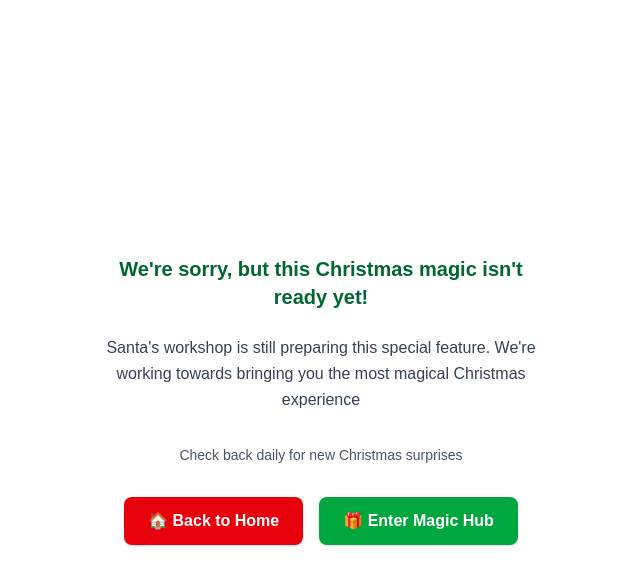
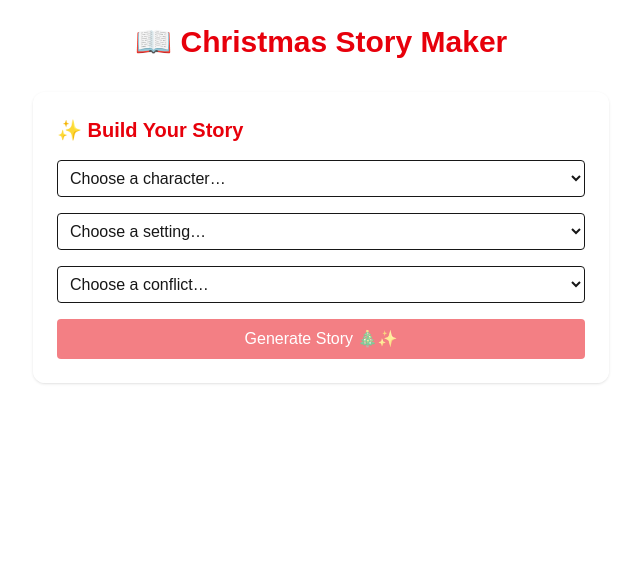
Before and after one commit to Mbiydzenyuy3/santas-magic-hub, a Next.js app: page /magic/story-teller in a window 1280 px wide. Before the commit this address had no page. Shown: the top 584 px of the page, without its empty margins (319-959 px from the left). Built offline with nearby package versions, Linux system fonts and the light colour scheme.

Commit message:
feat: story-teller where users get to choose a character, settings and conflict from my array data

```diff
--- /dev/null
+++ b/app/magic/story-teller/page.tsx
@@ -0,0 +1,39 @@
+'use client'
+import { useState, useEffect } from 'react'
+import StoryBuilder from '@/components/StoryBuilder'
+import StoryResult from '@/components/StoryResult'
+import RealSnowfall from '@/components/Snow'
+import { generateStory } from '@/lib/storyTemplates'
+
+export default function StoryTellerPage() {
+  const [chapters, setChapters] = useState<string[]>([])
+
+  const handleGenerate = (c: string, s: string, f: string) => {
+    const story = generateStory(c, s, f)
+    setChapters(story)
+  }
+
+  useEffect(() => {
+    // Mark Day 8 completed
+    try {
+      const stored = JSON.parse(localStorage.getItem('completedDays') || '[]')
+      if (!stored.includes(8)) {
+        localStorage.setItem('completedDays', JSON.stringify([...stored, 8]))
+      }
+    } catch {}
+  }, [])
+
+  return (
+    <div className="min-h-screen p-6 relative">
+      <RealSnowfall />
+
+      <h1 className="text-center text-3xl font-bold text-red-600 mb-8">
+        📖 Christmas Story Maker
+      </h1>
+
+      <StoryBuilder onGenerate={handleGenerate} />
+
+      {chapters.length > 0 && <StoryResult chapters={chapters} />}
+    </div>
+  )
+}
--- /dev/null
+++ b/components/Snow.tsx
@@ -0,0 +1,63 @@
+'use client'
+import { useEffect, useRef } from 'react'
+
+export default function RealSnowfall() {
+  const canvasRef = useRef<HTMLCanvasElement>(null)
+
+  useEffect(() => {
+    const canvas = canvasRef.current
+    if (!canvas) return
+    const ctx = canvas.getContext('2d')!
+    let width = (canvas.width = window.innerWidth)
+    let height = (canvas.height = window.innerHeight)
+
+    const snowflakes = Array.from({ length: 120 }).map(() => ({
+      x: Math.random() * width,
+      y: Math.random() * height,
+      r: Math.random() * 2 + 1,
+      d: Math.random() + 1
+    }))
+
+    function draw() {
+      ctx.clearRect(0, 0, width, height)
+      ctx.fillStyle = 'white'
+      ctx.beginPath()
+      snowflakes.forEach((f) => {
+        ctx.moveTo(f.x, f.y)
+        ctx.arc(f.x, f.y, f.r, 0, Math.PI * 2)
+      })
+      ctx.fill()
+      update()
+    }
+
+    function update() {
+      snowflakes.forEach((f) => {
+        f.y += Math.pow(f.d, 2)
+        f.x += Math.sin(f.y * 0.01)
+
+        if (f.y > height) {
+          f.y = -5
+          f.x = Math.random() * width
+        }
+      })
+    }
+
+    function animate() {
+      draw()
+      requestAnimationFrame(animate)
+    }
+    animate()
+
+    window.addEventListener('resize', () => {
+      width = canvas.width = window.innerWidth
+      height = canvas.height = window.innerHeight
+    })
+  }, [])
+
+  return (
+    <canvas
+      ref={canvasRef}
+      className="fixed inset-0 pointer-events-none z-[-1]"
+    />
+  )
+}
--- /dev/null
+++ b/components/StoryBuilder.tsx
@@ -0,0 +1,60 @@
+'use client'
+import { useState } from 'react'
+import { characters, settings, conflicts } from '@/lib/storyOptions'
+
+interface Props {
+  onGenerate: (c: string, s: string, f: string) => void
+}
+
+export default function StoryBuilder({ onGenerate }: Props) {
+  const [character, setCharacter] = useState('')
+  const [setting, setSetting] = useState('')
+  const [conflict, setConflict] = useState('')
+
+  return (
+    <div className="bg-white/80 p-6 rounded-xl shadow max-w-xl mx-auto space-y-4">
+      <h2 className="text-xl font-bold text-red-600">✨ Build Your Story</h2>
+
+      <select
+        value={character}
+        onChange={(e) => setCharacter(e.target.value)}
+        className="w-full p-2 border rounded"
+      >
+        <option value="">Choose a character…</option>
+        {characters.map((c, i) => (
+          <option key={i}>{c}</option>
+        ))}
+      </select>
+
+      <select
+        value={setting}
+        onChange={(e) => setSetting(e.target.value)}
+        className="w-full p-2 border rounded"
+      >
+        <option value="">Choose a setting…</option>
+        {settings.map((s, i) => (
+          <option key={i}>{s}</option>
+        ))}
+      </select>
+
+      <select
+        value={conflict}
+        onChange={(e) => setConflict(e.target.value)}
+        className="w-full p-2 border rounded"
+      >
+        <option value="">Choose a conflict…</option>
+        {conflicts.map((f, i) => (
+          <option key={i}>{f}</option>
+        ))}
+      </select>
+
+      <button
+        disabled={!character || !setting || !conflict}
+        onClick={() => onGenerate(character, setting, conflict)}
+        className="w-full bg-red-600 text-white py-2 rounded disabled:opacity-50"
+      >
+        Generate Story 🎄✨
+      </button>
+    </div>
+  )
+}
--- /dev/null
+++ b/components/StoryResult.tsx
@@ -0,0 +1,23 @@
+'use client'
+import { motion } from 'framer-motion'
+
+interface Props {
+  chapters: string[]
+}
+
+export default function StoryResult({ chapters }: Props) {
+  return (
+    <div className="space-y-6 mt-6">
+      {chapters.map((chapter, index) => (
+        <motion.div
+          key={index}
+          initial={{ opacity: 0, y: 20 }}
+          animate={{ opacity: 1, y: 0 }}
+          transition={{ delay: index * 0.3, duration: 0.5 }}
+          className="bg-white/90 p-4 rounded-xl shadow leading-relaxed"
+          dangerouslySetInnerHTML={{ __html: chapter }}
+        />
+      ))}
+    </div>
+  )
+}
--- /dev/null
+++ b/lib/storyOptions.ts
@@ -0,0 +1,30 @@
+// storyOptions.ts
+export const characters = [
+  'a curious elf',
+  'a tiny reindeer',
+  'a joyful snow fairy',
+  'a mischievous toy soldier',
+  'a singing gingerbread man',
+  'Santa’s youngest helper',
+  'a magical Christmas cat'
+]
+
+export const settings = [
+  'the snowy North Pole forest',
+  'Santa’s cozy toy workshop',
+  'the sparkling Candy Cane Village',
+  'a glowing Christmas tree farm',
+  'the magical Reindeer Stables',
+  'Frostbite Mountain',
+  'the Secret Gift Lab'
+]
+
+export const conflicts = [
+  'Christmas magic began fading',
+  'Santa misplaced the Nice List',
+  'a snowstorm trapped the sleigh',
+  'the toy-making machine broke down',
+  'the Christmas star disappeared',
+  'all the candy canes went missing',
+  'the reindeer lost their sparkle'
+]
--- /dev/null
+++ b/lib/storyTemplates.ts
@@ -0,0 +1,32 @@
+// storyTemplates.ts
+export function generateStory(
+  character: string,
+  setting: string,
+  conflict: string
+) {
+  return [
+    `
+    **Chapter 1 – A Christmas Beginning 🎄**
+
+    Once upon a snowy December night, ${character} wandered through ${setting}.
+    Everything seemed peaceful… until they discovered that ${conflict}!
+    The entire North Pole trembled with worry.
+    `,
+
+    `
+    **Chapter 2 – The Magical Search ✨**
+
+    Determined to help, ${character} set off on a brave adventure.
+    They met glittering snow spirits, solved peppermint puzzles,
+    and followed clues hidden beneath frosty footprints.
+    `,
+
+    `
+    **Chapter 3 – Saving Christmas 🎁**
+
+    At last, ${character} uncovered the source of the trouble.
+    With courage and Christmas kindness, they restored the magic.
+    The North Pole cheered — Christmas was saved!
+    `
+  ]
+}
--- a/package.json
+++ b/package.json
@@ -10,6 +10,7 @@
   },
   "dependencies": {
     "@google/generative-ai": "^0.24.1",
+    "framer-motion": "^12.23.25",
     "html-to-image": "^1.11.13",
     "next": "^16.0.7",
     "react": "^19.2.1",
```
Also changed, not shown: 1 other file (tests, documents, lock files or other folders).
